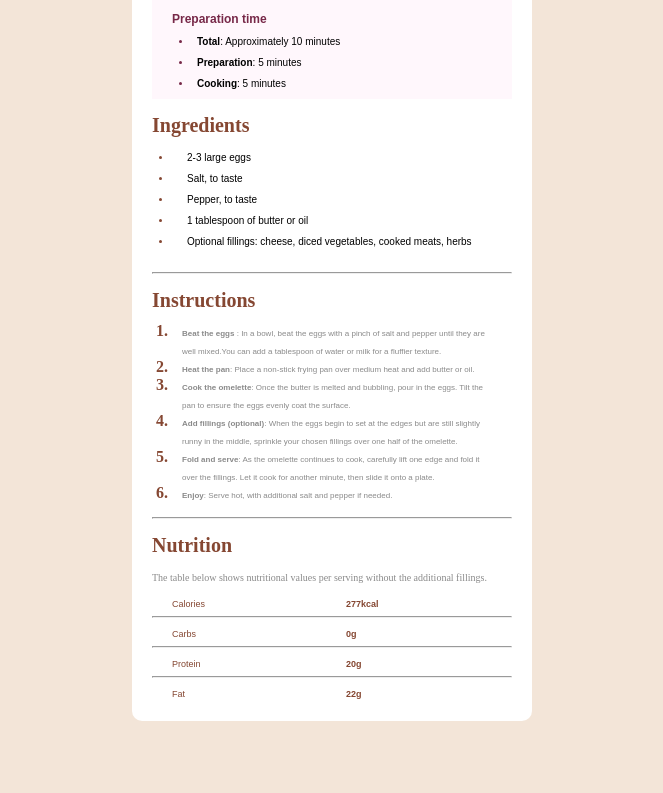
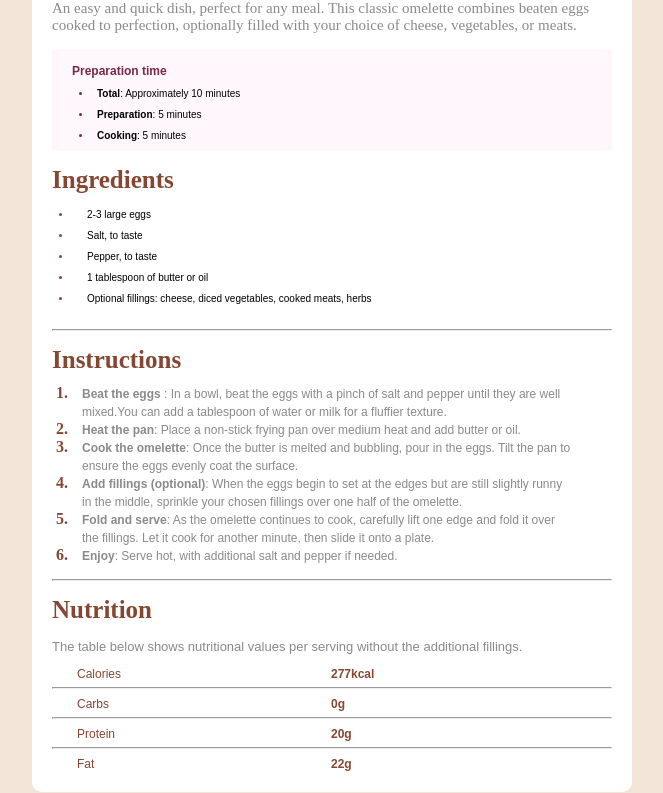
Before and after one commit to AhmadAboHasaan/recipe-page-main, a plain HTML site: page index.html in a window 1280 px wide. Shown: the part 483-1276 px from the top of the page, without its empty margins (308-971 px from the left). Drawn offline with Linux system fonts and the light colour scheme.

Commit message:
commit the modified sloution

```diff
--- a/style.css
+++ b/style.css
@@ -28,7 +28,7 @@ p {
 }
 
 .componant {
-    width: 400px;
+    width: 600px;
     padding: 5px;
     display: flex;
     flex-direction: column;
@@ -56,12 +56,12 @@ hr {
 
 .content h1 {
     font-family: serif;
-    font-size: 25px;
+    font-size: 40px;
     margin: 15px 0;
 }
 
 .content h1+p {
-    font-size: 10px;
+    font-size: 15px;
     padding-bottom: 15px;
 }
 
@@ -100,7 +100,7 @@ hr {
 .content .ingredients-container h2 {
     color: var(--h-color);
     padding: 15px 0;
-    font-size: 20px;
+    font-size: 25px;
     font-weight: 900;
 }
 
@@ -125,7 +125,7 @@ hr {
 
 .content .instructions-container h2 {
     color: var(--h-color);
-    font-size: 20px;
+    font-size: 25px;
 }
 
 .content .instructions-container ul {
@@ -135,7 +135,7 @@ hr {
     list-style: decimal;
     font-weight: 900;
     padding-left: 10px;
-    width: 325px;
+    width: 500px;
 }
 
 .content .instructions-container ul li::marker {
@@ -146,7 +146,7 @@ hr {
     display: inline;
     font-weight: 100;
     font-family: sans-serif;
-    font-size: 8px;
+    font-size: 12px;
 }
 
 .content .instructions-container  span {
@@ -160,13 +160,14 @@ hr {
 
 .content .nutrition-container h2 {
     color: var(--h-color);
-    font-size: 20px;
+    font-size: 25px;
 }
 
 .content .nutrition-container h2+p {
-    font-size: 10px;
+    font-size: 13px;
     padding: 15px 0;
     margin-bottom: -15px;
+    font-family: sans-serif;
 }
 
 .content .nutrition-container div {
@@ -180,9 +181,9 @@ hr {
 
 .content .nutrition-container div span {
     display: inline-block;
-    width: 170px;
-    padding-left: 20px;
-    font-size: 9px;
+    width: 250px;
+    padding-left: 25px;
+    font-size: 12px;
     font-family: sans-serif;
 }
 
```
